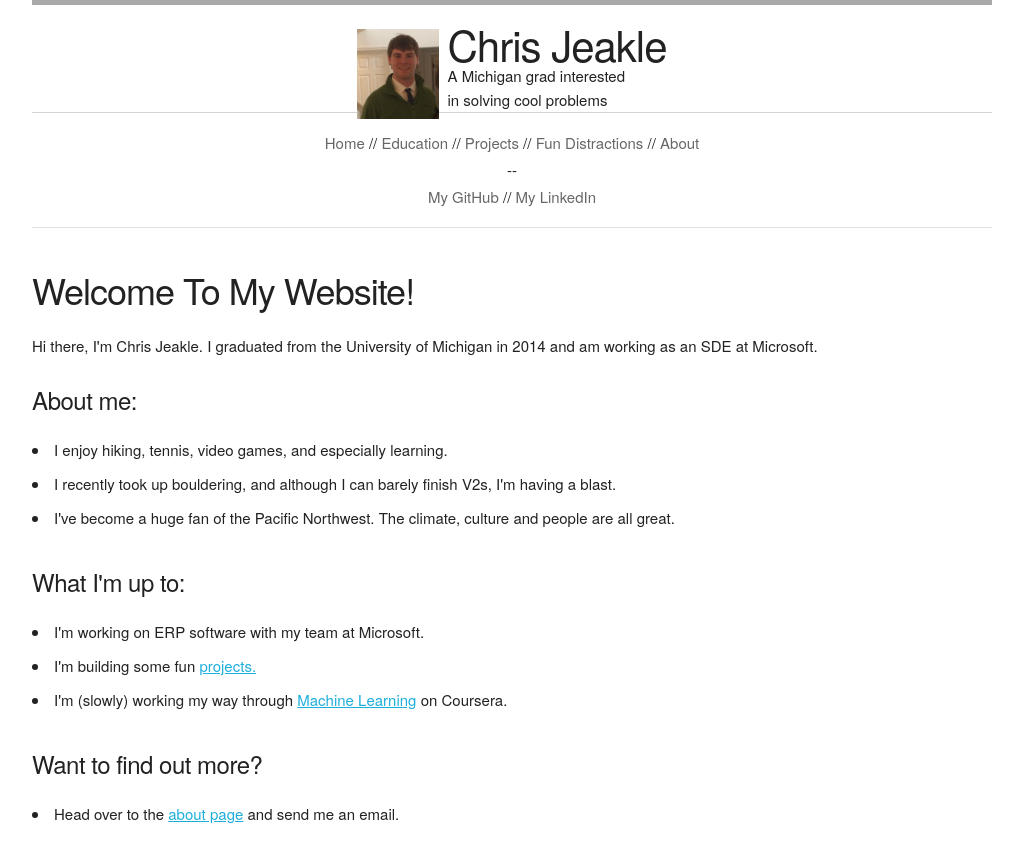
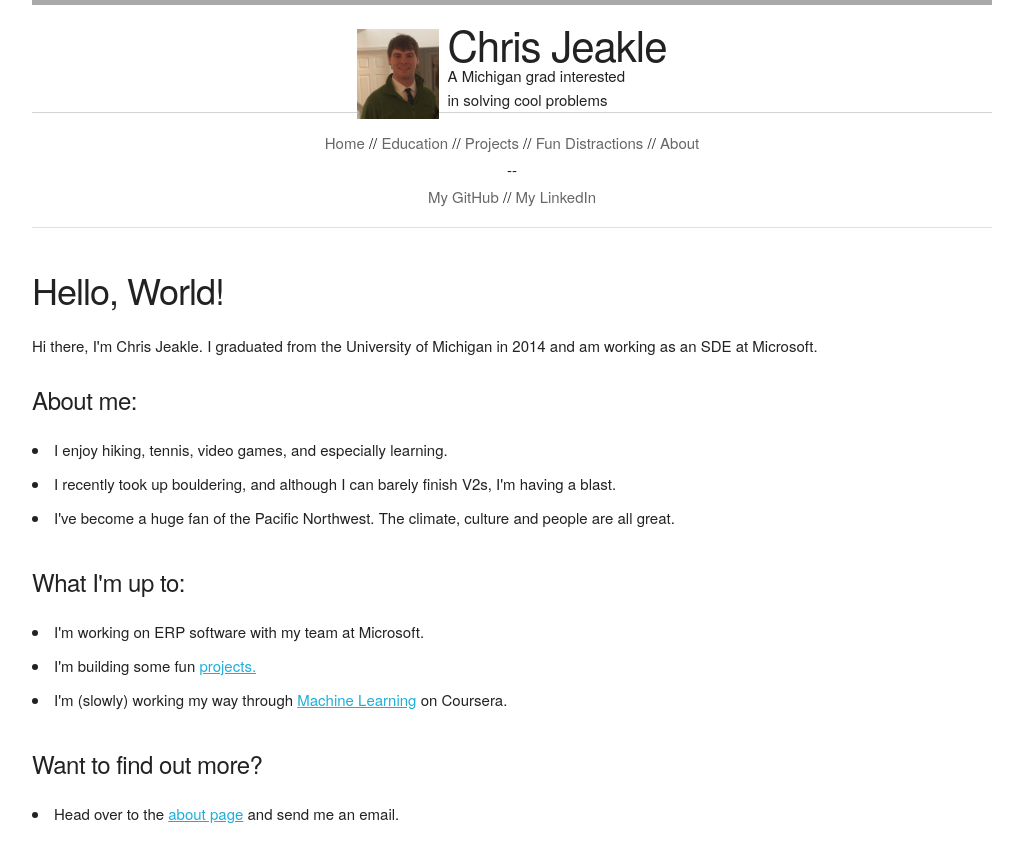
Before and after one commit to cjjeakle/cjjeakle.github.io, a Jekyll site: the page built from index.html, in a window 1280 px wide. Shown: the top 862 px of the page, without its empty margins (128-1151 px from the left). Built offline with Jekyll 4.4.1, drawn with Linux system fonts in a browser that asks for light colours; nearby versions of some CDN libraries.

Commit message:
Updated website welcome from Welcome to my Website, to Hello, World! It seemed more \'internet\'

```diff
--- a/index.html
+++ b/index.html
@@ -4,7 +4,7 @@ layout: default
 ---
 
 <div>
-  <h3>Welcome To My Website!</h3>
+  <h3>Hello, World!</h3>
   Hi there, I'm Chris Jeakle. I graduated from the University of Michigan in 2014 and am working as an SDE at Microsoft.<br/>
 
   <br/>
```
